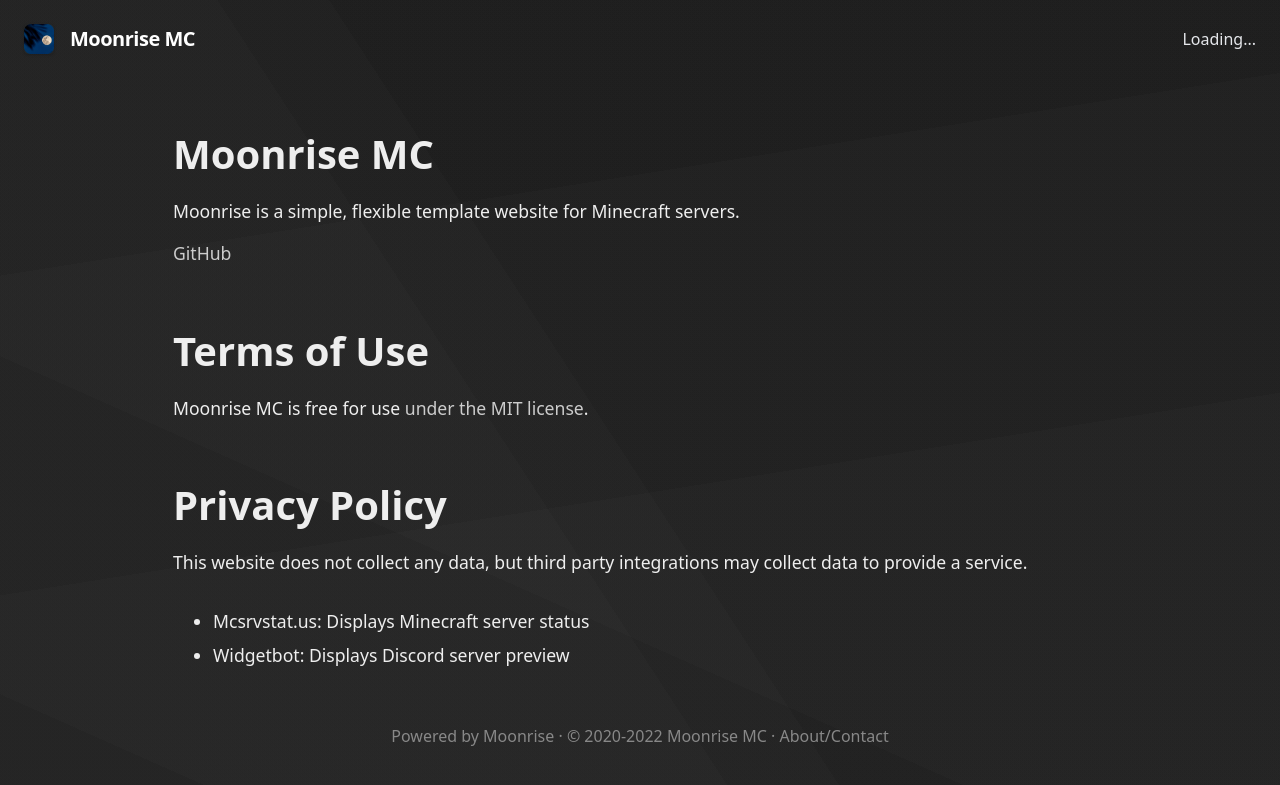
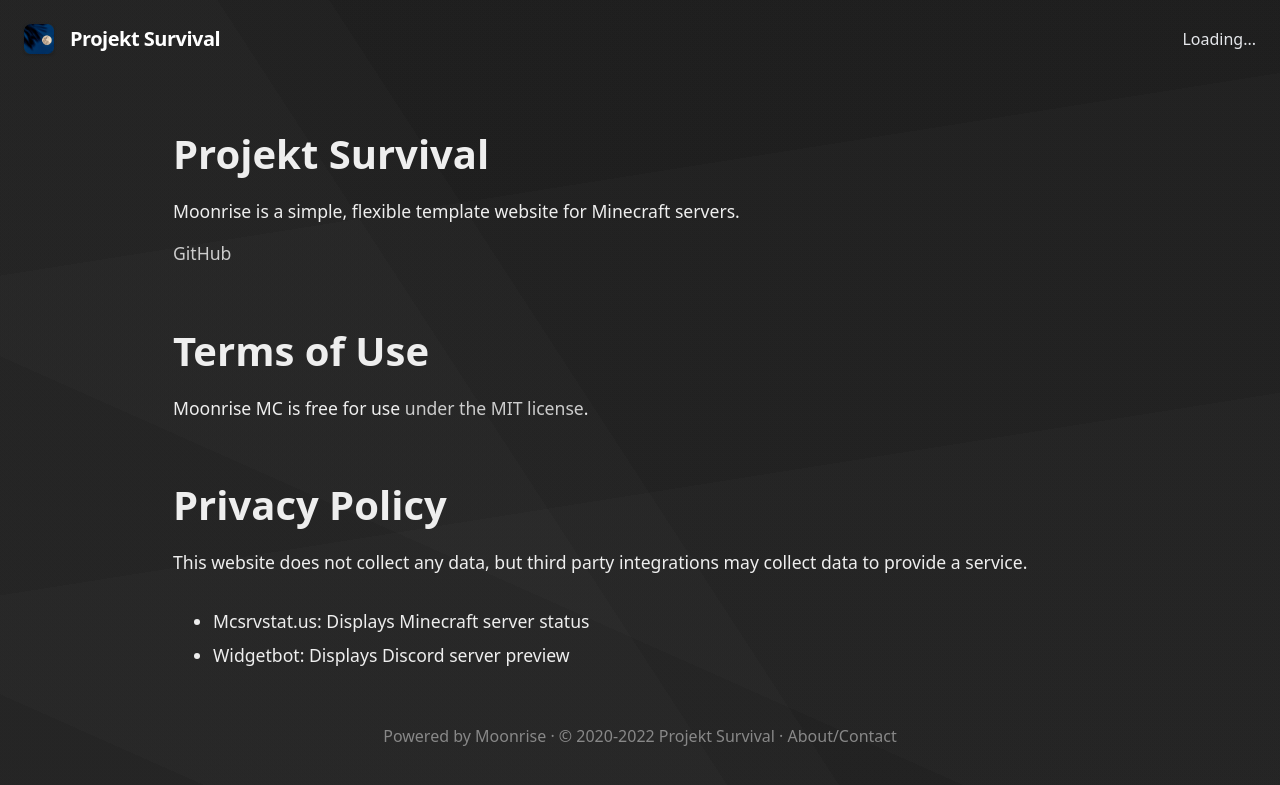
Before and after one commit to Abojek/itemshop, a Jekyll site: the page built from docs/about.md, in a window 1280 px wide. Shown: the top 785 px of the page. Built offline with Jekyll 4.4.1, drawn with Linux system fonts in a browser that asks for light colours; our own code applies the rules of GitHub Pages for plain Markdown files.

Commit message:
Update _config.yml

```diff
--- a/docs/_config.yml
+++ b/docs/_config.yml
@@ -1,8 +1,8 @@
 # Set this website's info
 # Change "coffeebank" to your GitHub username
 # Change "moonrise" to your repository name
-url: "https://coffeebank.github.io"
-baseurl: "/moonrise"
+url: "https://abojek.github.io"
+baseurl: "/abojek"
 siteIcon: /media/android-chrome-192x192.png
 siteYear: 2020
 siteFooterlink: /about
@@ -11,14 +11,14 @@ showinSearchEngines: true
 
 
 # Set basic server info
-serverName: Moonrise MC
-serverDescription: A Minecraft server where we have lots of fun!
-serverIP: 31.41.59.26:5358
+serverName: Projekt Survival
+serverDescription: Projekt serwera idealnego!
+serverIP: kaportodebil.pl
 useBedrockForOnlineStatus: false
 
 
 # Discord information
-discordInvite: https://discord.gg/minecraft
+discordInvite: https://discord.gg/R5zGjeFU
 discordServerID: 299881420891881473
 discordChannelID: 450428756855750666
 
```
